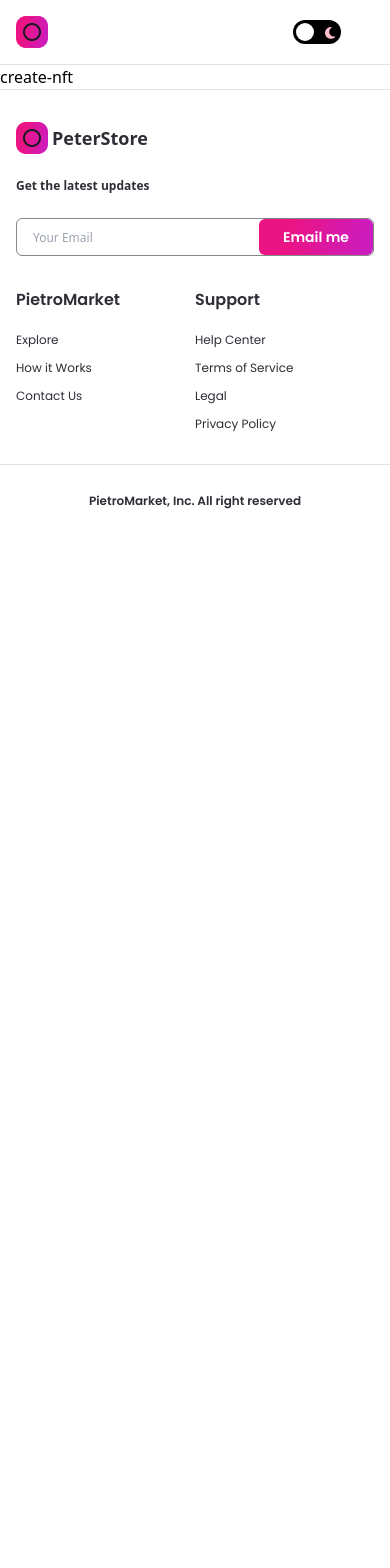
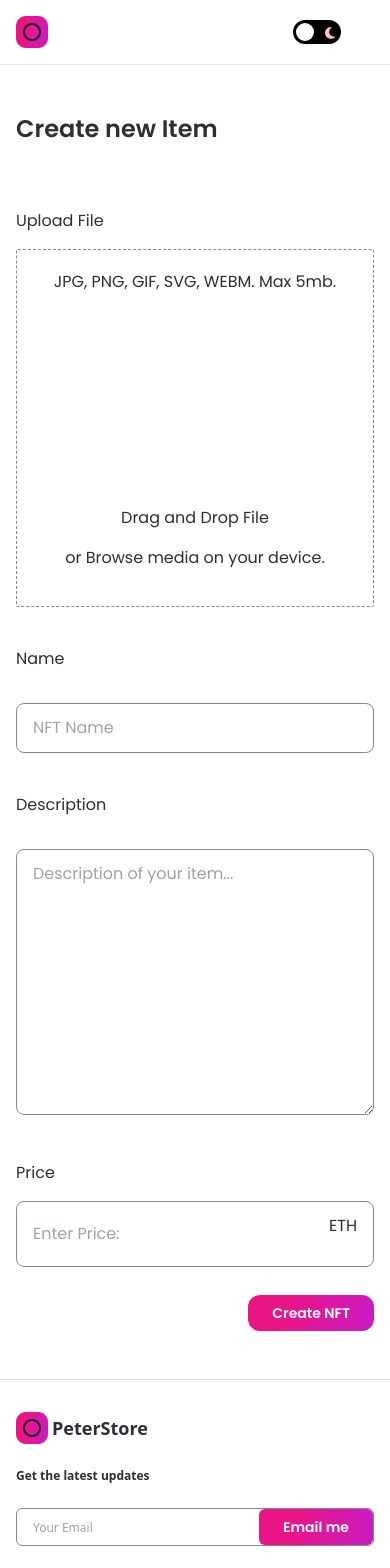
Before and after one commit to pietrociatta/jsmastery-marketplace, a Next.js app: page /create-nft in a window 390 px wide. Shown: the top 1568 px of the page. Before the commit the page ends 844 px from the top, so only its background shows below. Built offline with nearby package versions, Linux system fonts and the light colour scheme.

Commit message:
finished create-nft page

```diff
--- /dev/null
+++ b/components/Input.jsx
@@ -0,0 +1,39 @@
+import React from 'react';
+
+const Input = ({ inputType, title, placeholder, handleClick }) => (
+  <div className="mt-10 w-full">
+    <p className="font-poppins flex-1 dark:text-white text-nft-black-1 text-base minlg:text-xl font-normal  sm:mb-4">
+      {title}
+    </p>
+
+    {inputType === 'number' ? (
+      <div className="dark:bg-nft-black-1 bg-white border dark:border-nft-black-1 border-nft-gray-2 rounded-lg w-full outline-none font-poppins dark:text-white text-nft-gray-2 text-base mt-4 px-4 py-3 flexBetween flex-row">
+        <input
+          className="flex w-full dark:bg-nft-black-1 bg-white font-poppins dark:text-white text-nft-gray-2 text-base outline-none"
+          type="number"
+          placeholder={placeholder}
+          onChange={handleClick}
+        />
+        <p className="font-poppins flex-1 dark:text-white text-nft-black-1 text-base minlg:text-xl font-normal  sm:mb-4">
+          ETH
+        </p>
+      </div>
+    ) : inputType === 'textarea' ? (
+      <textarea
+        className="dark:bg-nft-black-1 bg-white border dark:border-nft-black-1 border-nft-gray-2 rounded-lg w-full outline-none font-poppins dark:text-white text-nft-gray-2 text-base mt-4 px-4 py-3"
+        rows="10"
+        placeholder={placeholder}
+        onChange={handleClick}
+      />
+    ) : (
+      <input
+        className="dark:bg-nft-black-1 bg-white border dark:border-nft-black-1 border-nft-gray-2 rounded-lg w-full outline-none font-poppins dark:text-white text-nft-gray-2 text-base mt-4 px-4 py-3"
+        type={inputType}
+        placeholder={placeholder}
+        onChange={handleClick}
+      />
+    )}
+  </div>
+);
+
+export default Input;
--- a/pages/create-nft.js
+++ b/pages/create-nft.js
@@ -1,7 +1,123 @@
 // RAFCE
+import { useState, useMemo, useCallback, useContext } from 'react';
+import { useRouter } from 'next/router';
+import { useDropzone } from 'react-dropzone';
+import Image from 'next/image';
+import { useTheme } from 'next-themes';
+import images from '../assets';
+import Button from '../components/Button';
+import Input from '../components/Input';
 
-import React from 'react';
+const CreateNFT = () => {
+  const [fileUrl, setFileUrl] = useState(null);
+  const { theme } = useTheme();
 
-const CreateNFT = () => <div>create-nft</div>;
+  const [formInput, setformInput] = useState({
+    price: '',
+    name: '',
+    description: '',
+  });
 
+  const onDrop = useCallback(() => {
+    // upload to ipfs
+  }, []);
+
+  console.log(formInput);
+
+  const {
+    getRootProps,
+    getInputProps,
+    isDragActive,
+    isDragAccept,
+    isDragReject,
+  } = useDropzone({ onDrop, accept: 'image/*', maxSize: 5000000 });
+
+  const fileStyle = useMemo(
+    () => `dark:bg-nft-black-1 bg-white border dark:border-white border-nft-gray-2 flex flex-col items-center p-5 rounded-sm border-dashed
+      ${isDragActive && 'border-file-active'}
+      ${isDragAccept && 'border-file-accept'}
+      ${isDragReject && 'border-file-reject'}`,
+    [isDragActive, isDragReject, isDragAccept]
+  );
+
+  return (
+    <div className="flex justify-center sm:px-4 p-12">
+      <div className="w-3/5 md:w-full">
+        <h1 className="font-poppins flex-1 dark:text-white text-nft-black-1 text-2xl minlg:text-4xl font-semibold  sm:mb-4">
+          Create new Item
+        </h1>
+        <div className="mt-16">
+          <p className="font-poppins flex-1 dark:text-white text-nft-black-1 text-base minlg:text-xl font-normal  sm:mb-4">
+            Upload File
+          </p>
+          <div className="mt-4">
+            <div {...getRootProps()} className={fileStyle}>
+              <input {...getInputProps()} type="text" />
+              <div className="flexCenter flex-col text-center">
+                {' '}
+                <p className="font-poppins flex-1 dark:text-white text-nft-black-1 text-base minlg:text-xl font-normal  sm:mb-4">
+                  JPG, PNG, GIF, SVG, WEBM. Max 5mb.
+                </p>
+                <div className="my-12 w-full flex justify-center">
+                  <Image
+                    src={images.upload}
+                    height={100}
+                    width={100}
+                    objectFit="fit"
+                    className={theme === 'light' && 'filter invert'}
+                  />
+                </div>
+                <p className="font-poppins flex-1 dark:text-white text-nft-black-1 text-base minlg:text-xl font-normal  sm:mb-4">
+                  Drag and Drop File
+                </p>
+                <p className="font-poppins flex-1 dark:text-white text-nft-black-1 text-base minlg:text-xl font-normal  sm:mb-4">
+                  or Browse media on your device.
+                </p>
+              </div>
+            </div>
+            {fileUrl && (
+              <aside>
+                <div>
+                  <img src={fileUrl} alt="asset_file" />
+                </div>
+              </aside>
+            )}
+          </div>
+        </div>
+
+        <Input
+          inputType="input"
+          title="Name"
+          placeholder="NFT Name"
+          handleClick={(e) =>
+            setformInput({ ...formInput, name: e.target.value })
+          }
+        />
+        <Input
+          inputType="textarea"
+          title="Description"
+          placeholder="Description of your item..."
+          handleClick={(e) =>
+            setformInput({ ...formInput, description: e.target.value })
+          }
+        />
+        <Input
+          inputType="number"
+          title="Price"
+          placeholder="Enter Price:"
+          handleClick={(e) =>
+            setformInput({ ...formInput, price: e.target.value })
+          }
+        />
+        <div className="mt-7 w-full flex justify-end">
+          <Button
+            btnName="Create NFT"
+            classStyles="rounded-xl"
+            onClick={() => {}}
+          />
+        </div>
+      </div>
+    </div>
+  );
+};
 export default CreateNFT;
```
